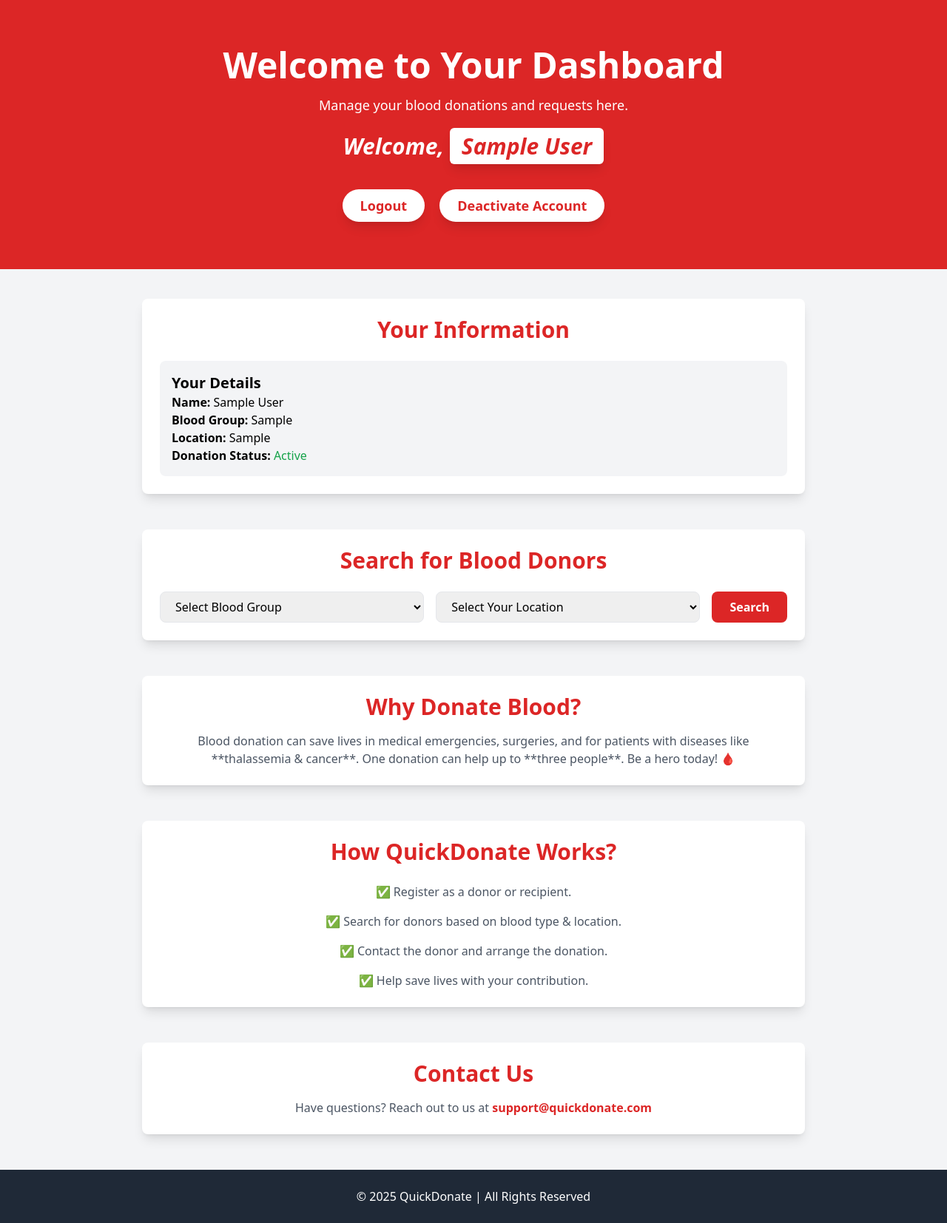
After one commit to Tasin1025/quickDonate-PHP-MySql, a PHP site: page /user_dashboard.php in a window 1280 px wide. The commit adds this page. Shown: the whole page at 74% size. Run offline with PHP 8.4, Linux system fonts and the light colour scheme; the visitor is signed in with stand-in values (Sample User, id 1); tables that the repository leaves empty or names only in its code hold one stand-in row (values such as "Sample post"); some libraries are stand-ins or nearby versions.

Commit message:
user dashboard done

```diff
--- a/login.php
+++ b/login.php
@@ -26,7 +26,7 @@ if ($_SERVER['REQUEST_METHOD'] == 'POST') {
             $_SESSION['user_role'] = $user['role'];
 
             // Redirect to index.php upon successful login
-            header("Location: index.php");
+            header("Location: user_dashboard.php");
             exit;
         } else {
             // Incorrect password
--- /dev/null
+++ b/user_dashboard.php
@@ -0,0 +1,138 @@
+<?php
+// Start session
+session_start();
+
+// Include the database connection file
+include('config.php');
+
+// Check if the user is logged in
+if (!isset($_SESSION['user_id'])) {
+    // Redirect to login page if not logged in
+    header("Location: login.php");
+    exit;
+}
+
+// Fetch user data from the database
+$user_id = $_SESSION['user_id']; // Get user ID from session
+$sql = "SELECT * FROM users WHERE id = '$user_id'";
+$result = $conn->query($sql);
+
+if ($result->num_rows > 0) {
+    $user = $result->fetch_assoc();
+    $user_name = $user['name'];
+    $user_blood_group = $user['blood_group'];
+    $user_location = $user['area'];
+    $user_status = $user['status']; // Get the user's status
+} else {
+    // If no user found, redirect to login page
+    header("Location: login.php");
+    exit;
+}
+?>
+
+<!DOCTYPE html>
+<html lang="en">
+<head>
+    <meta charset="UTF-8">
+    <meta name="viewport" content="width=device-width, initial-scale=1.0">
+    <title>User Dashboard - QuickDonate</title>
+    <script src="https://cdn.tailwindcss.com"></script>
+</head>
+<body class="bg-gray-100">
+
+    <!-- Header Section -->
+    <header class="bg-red-600 text-white text-center py-16">
+        <h1 class="text-5xl font-bold">Welcome to Your Dashboard</h1>
+        <p class="mt-4 text-lg">Manage your blood donations and requests here.</p>
+        <h2 class="mt-6 text-3xl font-semibold italic">Welcome, <span class="bg-white text-red-600 px-4 py-1 rounded-md shadow-lg"><?php echo $user_name; ?></span></h2>
+
+        <!-- User Controls -->
+        <div class="mt-6 text-white">
+            <a href="logout.php" class="bg-white text-red-600 px-6 py-2 rounded-full font-semibold text-lg shadow-lg hover:bg-red-100 transition mt-4 inline-block">Logout</a>
+
+            <!-- Account Activation/Deactivation -->
+            <?php if ($user_status == 'active'): ?>
+                <a href="deactivate_account.php" class="bg-white text-red-600 px-6 py-2 rounded-full font-semibold text-lg shadow-lg hover:bg-red-100 transition mt-4 inline-block ml-4">Deactivate Account</a>
+            <?php else: ?>
+                <a href="activate_account.php" class="bg-white text-red-600 px-6 py-2 rounded-full font-semibold text-lg shadow-lg hover:bg-red-100 transition mt-4 inline-block ml-4">Activate Account</a>
+            <?php endif; ?>
+        </div>
+    </header>
+
+    <!-- User Info Section -->
+    <section class="max-w-4xl mx-auto mt-10 p-6 bg-white shadow-lg rounded-lg">
+        <h2 class="text-3xl font-bold text-center text-red-600">Your Information</h2>
+        <div class="mt-6 bg-gray-100 p-4 rounded-lg">
+            <h3 class="text-xl font-semibold">Your Details</h3>
+            <p><strong>Name:</strong> <?php echo $user_name; ?></p>
+            <p><strong>Blood Group:</strong> <?php echo $user_blood_group; ?></p>
+            <p><strong>Location:</strong> <?php echo $user_location; ?></p>
+            <p><strong>Donation Status:</strong> <span class="text-<?php echo ($user_status == 'active' ? 'green' : 'red'); ?>-600"><?php echo ucfirst($user_status); ?></span></p>
+        </div>
+    </section>
+
+    <!-- Search Donors Section -->
+    <section class="max-w-4xl mx-auto mt-12 p-6 bg-white shadow-lg rounded-lg">
+        <h2 class="text-3xl font-bold text-center text-red-600">Search for Blood Donors</h2>
+        <form class="mt-6 flex flex-col sm:flex-row gap-4">
+            <select class="w-full px-4 py-2 border rounded-lg focus:ring-red-500 focus:border-red-500">
+                <option>Select Blood Group</option>
+                <option>A+</option>
+                <option>A-</option>
+                <option>B+</option>
+                <option>B-</option>
+                <option>O+</option>
+                <option>O-</option>
+                <option>AB+</option>
+                <option>AB-</option>
+            </select>
+            <select class="w-full px-4 py-2 border rounded-lg focus:ring-red-500 focus:border-red-500">
+                <option>Select Your Location</option>
+                <option>Gulshan</option>
+                <option>Banani</option>
+                <option>Dhanmondi</option>
+                <option>Uttara</option>
+                <option>Mohammadpur</option>
+                <option>Mirpur</option>
+                <option>Motijheel</option>
+                <option>Bashundhara</option>
+                <option>Shyamoli</option>
+                <option>Farmgate</option>
+            </select>
+            <button type="submit" class="bg-red-600 text-white px-6 py-2 rounded-lg font-semibold hover:bg-red-700 transition">Search</button>
+        </form>
+    </section>
+
+    <!-- Why Donate Blood Section -->
+    <section class="max-w-4xl mx-auto mt-12 p-6 bg-white shadow-lg rounded-lg text-center">
+        <h2 class="text-3xl font-bold text-red-600">Why Donate Blood?</h2>
+        <p class="mt-4 text-gray-600">
+            Blood donation can save lives in medical emergencies, surgeries, and for patients with diseases like **thalassemia & cancer**.
+            One donation can help up to **three people**. Be a hero today! 🩸
+        </p>
+    </section>
+
+    <!-- How It Works Section -->
+    <section class="max-w-4xl mx-auto mt-12 p-6 bg-white shadow-lg rounded-lg text-center">
+        <h2 class="text-3xl font-bold text-red-600">How QuickDonate Works?</h2>
+        <div class="mt-6 text-gray-600 space-y-4">
+            <p>✅ Register as a donor or recipient.</p>
+            <p>✅ Search for donors based on blood type & location.</p>
+            <p>✅ Contact the donor and arrange the donation.</p>
+            <p>✅ Help save lives with your contribution.</p>
+        </div>
+    </section>
+
+    <!-- Contact Section -->
+    <section class="max-w-4xl mx-auto mt-12 p-6 bg-white shadow-lg rounded-lg text-center">
+        <h2 class="text-3xl font-bold text-red-600">Contact Us</h2>
+        <p class="mt-4 text-gray-600">Have questions? Reach out to us at <span class="font-semibold text-red-600">support@quickdonate.com</span></p>
+    </section>
+
+    <!-- Footer -->
+    <footer class="bg-gray-800 text-white text-center py-6 mt-12">
+        <p>© 2025 QuickDonate | All Rights Reserved</p>
+    </footer>
+
+</body>
+</html>
```
Also changed, not shown: activate_account.php (added, +28 -0 lines), dashboard.html (deleted, +0 -79 lines), deactivate_account.php (added, +28 -0 lines), logout.php (added, +12 -0 lines).
